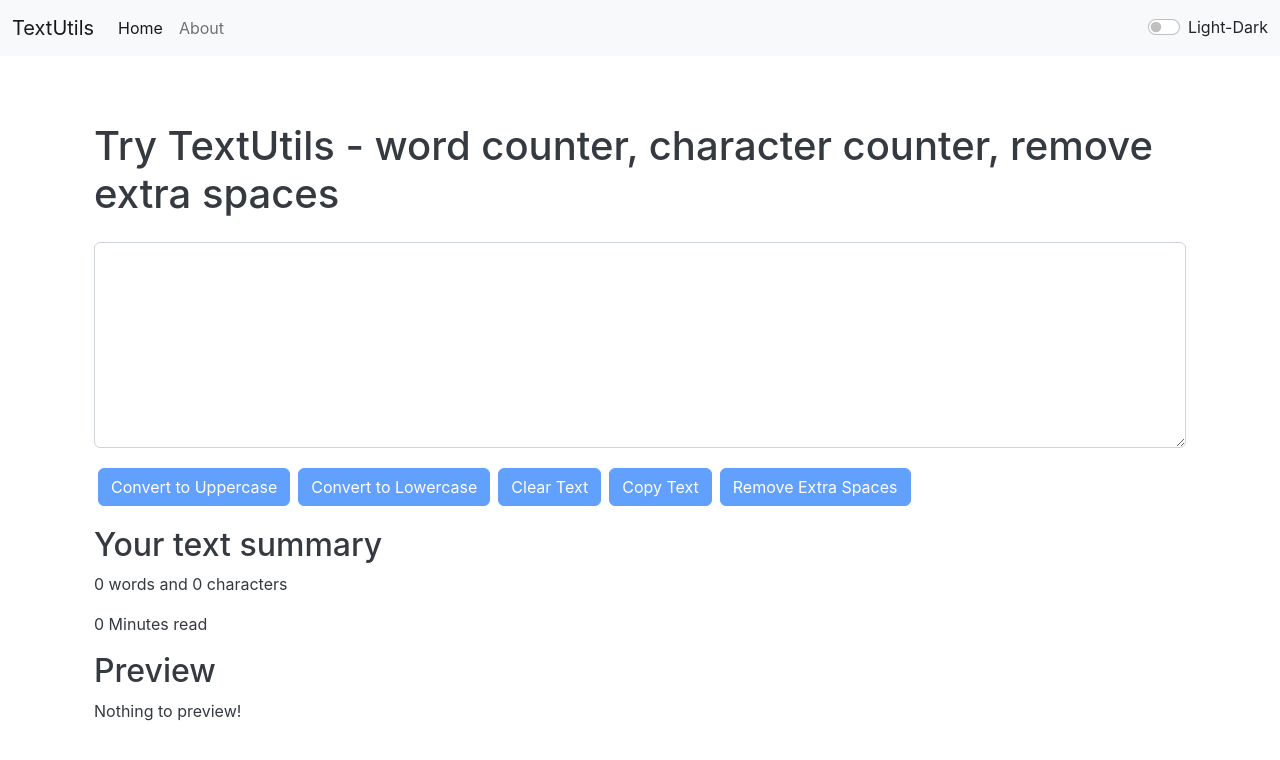
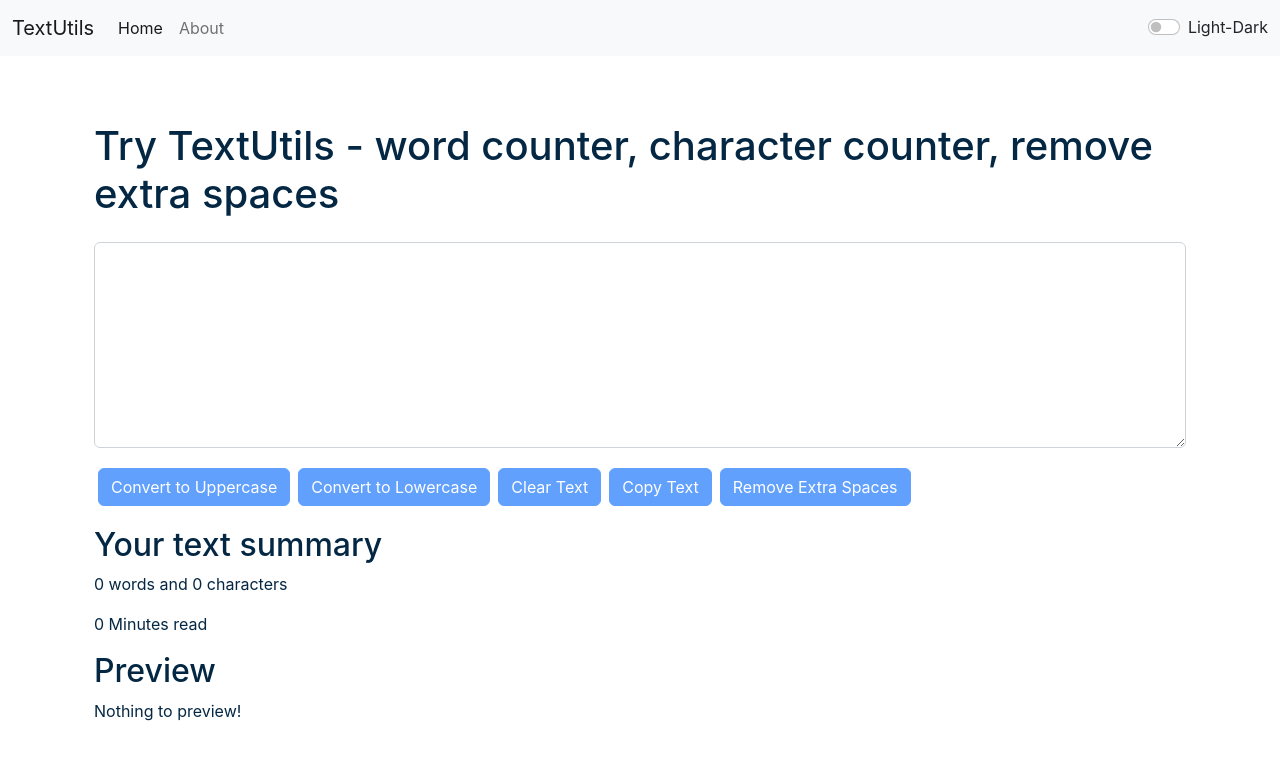
Before and after one commit to PrajulJaggi577/textutil, a React (Create React App) app: page / in a window 1280 px wide. Shown: the top 760 px of the page. Built offline with nearby package versions, Linux system fonts and the light colour scheme.

Commit message:
minor fix

```diff
--- a/src/components/TextForm.js
+++ b/src/components/TextForm.js
@@ -3,7 +3,6 @@
 
 export default function TextForm(props) {
     const handleUpClick = ()=>{
-        // console.log("Uppercase was clicked: " +  text);
         let newText = text.toUpperCase();
         setText(newText)
         props.showAlert("Converted to uppercase!", "success");
@@ -22,19 +21,16 @@
     }
 
     const handleOnChange = (event)=>{
-        // console.log("On change");
         setText(event.target.value)
     }
 
+    // Credits: A
     const handleCopy = () => {
-        console.log("I am copy");
-        var text = document.getElementById("myBox");
-        text.select();
-        navigator.clipboard.writeText(text.value);
-        document.getSelection().removeAllRanges();
+        navigator.clipboard.writeText(text);
         props.showAlert("Copied to Clipboard!", "success");
     }
 
+    // Credits: Coding Wala
     const handleExtraSpaces = () => {
         let newText = text.split(/[ ]+/);
         setText(newText.join(" "));
@@ -46,10 +42,10 @@
     // setText("new text"); // Correct way to change the state
     return (
         <>
-        <div className="container" style={{color: props.mode==='dark'?'white':'#343a40'}}>
+        <div className="container" style={{color: props.mode==='dark'?'white':'#042743'}}>
             <h1 className='mb-4'>{props.heading}</h1>
             <div className="mb-3">
-            <textarea className="form-control" value={text} onChange={handleOnChange} style={{backgroundColor: props.mode==='dark'?'#343a40':'white', color: props.mode==='dark'?'white':'#343a40'}} id="myBox" rows="8"></textarea>
+            <textarea className="form-control" value={text} onChange={handleOnChange} style={{backgroundColor: props.mode==='dark'?'#13466e':'white', color: props.mode==='dark'?'white':'#042743'}} id="myBox" rows="8"></textarea>
             </div>
             <button disabled={text.length===0} className="btn btn-primary mx-1 my-1" onClick={handleUpClick}>Convert to Uppercase</button>
             <button disabled={text.length===0} className="btn btn-primary mx-1 my-1" onClick={handleLoClick}>Convert to Lowercase</button>
@@ -57,10 +53,10 @@
             <button disabled={text.length===0} className="btn btn-primary mx-1 my-1" onClick={handleCopy}>Copy Text</button>
             <button disabled={text.length===0} className="btn btn-primary mx-1 my-1" onClick={handleExtraSpaces}>Remove Extra Spaces</button>
         </div>
-        <div className="container my-3" style={{color: props.mode==='dark'?'white':'#343a40'}}>
+        <div className="container my-3" style={{color: props.mode==='dark'?'white':'#042743'}}>
             <h2>Your text summary</h2>
-            <p>{text.split(" ").filter((element)=>{return element.length!==0}).length} words and {text.length} characters</p>
-            <p>{0.008 *  text.split(" ").filter((element)=>{return element.length!==0}).length} Minutes read</p>
+            <p>{text.split(/\s+/).filter((element)=>{return element.length!==0}).length} words and {text.length} characters</p>
+            <p>{0.008 *  text.split(/\s+/).filter((element)=>{return element.length!==0}).length} Minutes read</p>
             <h2>Preview</h2>
             <p>{text.length>0?text:"Nothing to preview!"}</p>
         </div>
```
